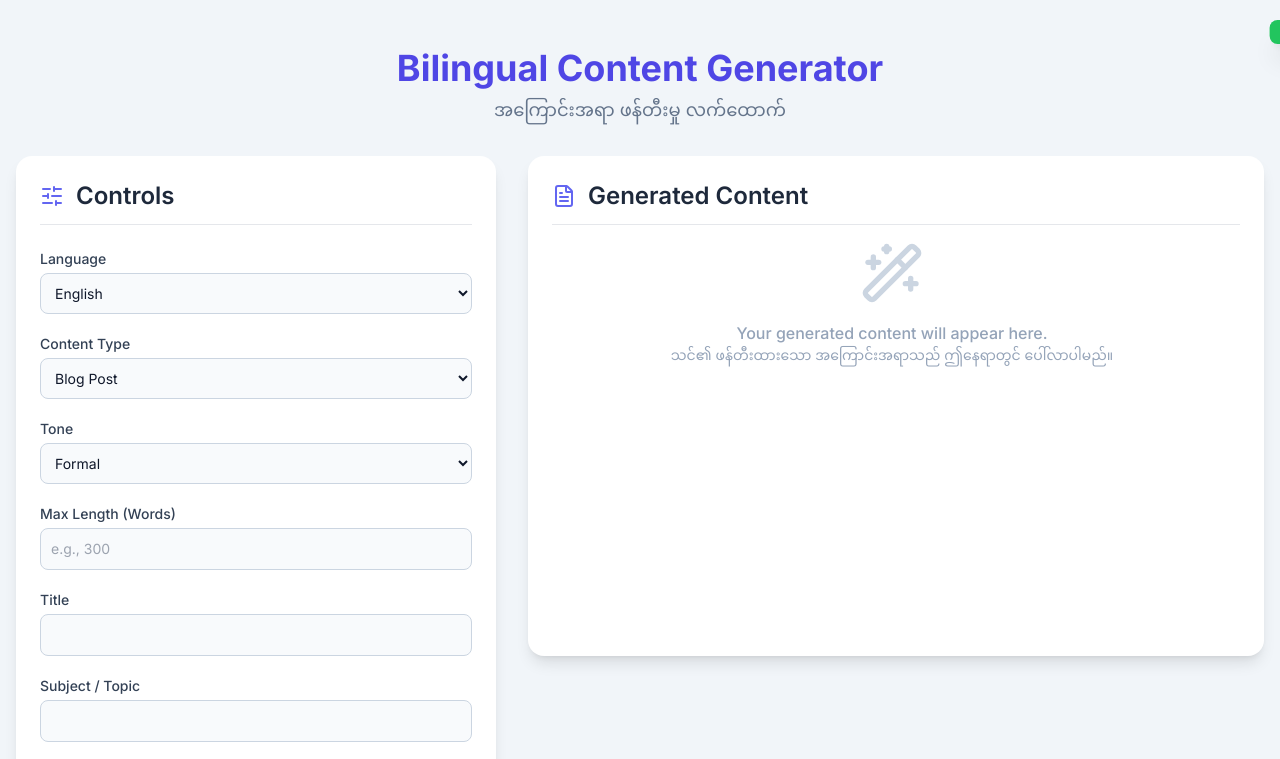
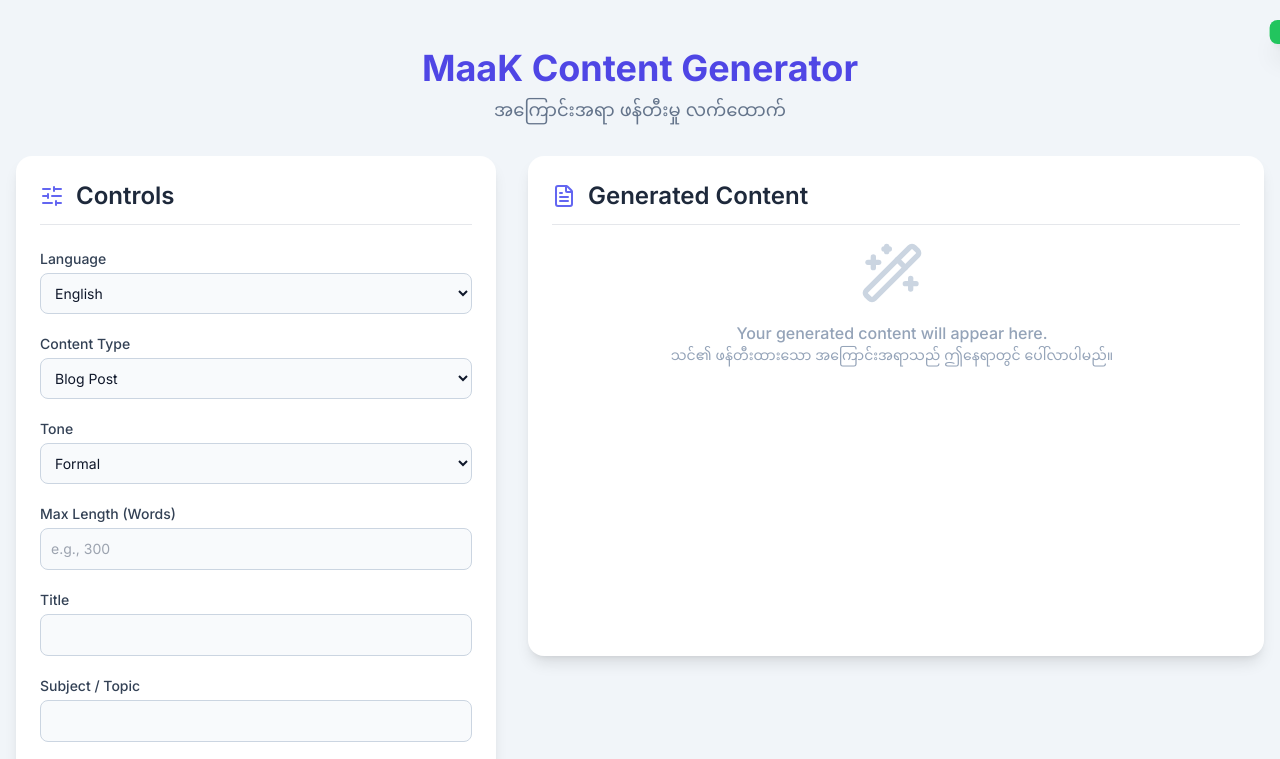
Before and after one commit to AgMyatKaung/Content-Generator, a plain HTML site: page index.html in a window 1280 px wide. Shown: the top 759 px of the page. Drawn offline with nearby package versions, Linux system fonts and the light colour scheme; a web font is replaced by a local one.

Commit message:
Update index.html

```diff
--- a/index.html
+++ b/index.html
@@ -53,7 +53,7 @@
         <main class="max-w-7xl mx-auto">
 
             <header class="text-center mb-8">
-                <h1 class="text-3xl md:text-4xl font-bold text-indigo-600">Bilingual Content Generator</h1>
+                <h1 class="text-3xl md:text-4xl font-bold text-indigo-600">MaaK Content Generator</h1>
                 <p class="text-slate-500 mt-2 font-myanmar text-lg">အကြောင်းအရာ ဖန်တီးမှု လက်ထောက်</p>
             </header>
 
```
